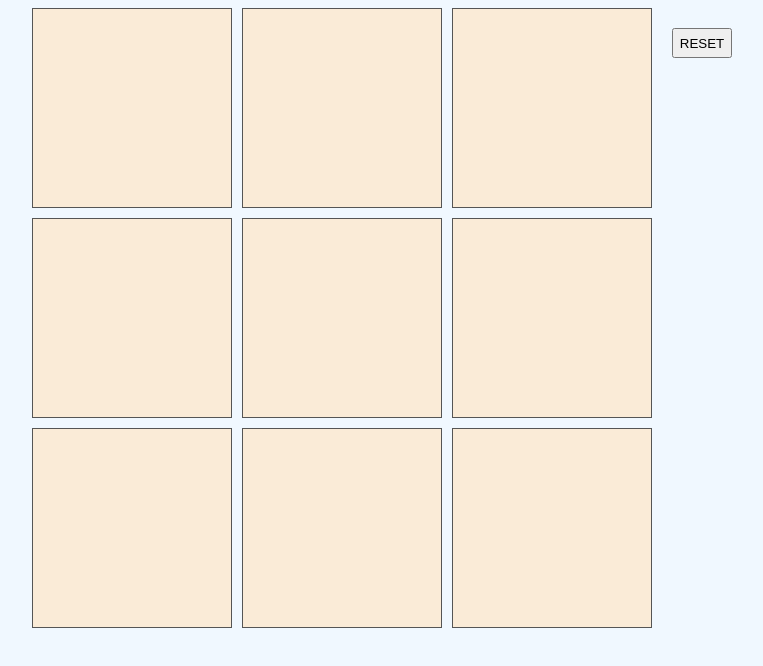
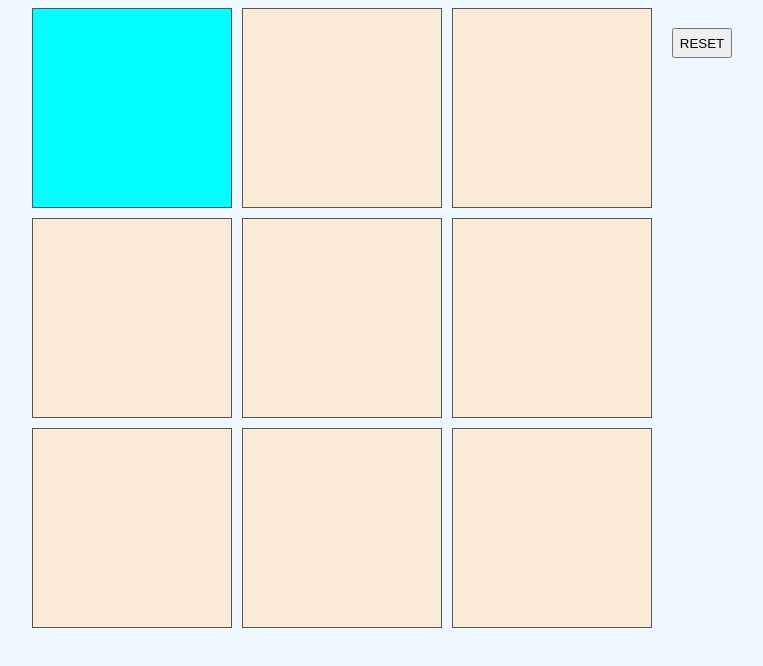
Before and after one commit to EricCSheppard/TicTacToe-Project-0, a plain HTML site: page index.html in a window 1280 px wide. Both pictures are taken after a click on the element 379 px from the left and 108 px from the top of the page. Shown: the whole page, without its empty margins (248-1011 px from the left). Drawn offline with Linux system fonts and the light colour scheme.

Commit message:
changes background of boxes when they are clicked

```diff
--- a/css/styles.css
+++ b/css/styles.css
@@ -28,3 +28,11 @@ button {
     font-family: Impact, Haettenschweiler, 'Arial Narrow Bold', sans-serif;
     cursor: pointer;
 }
+
+.X {
+    background-color:aqua;
+}
+
+.O {
+    background-color:blueviolet;
+}
--- a/js/app.js
+++ b/js/app.js
@@ -14,9 +14,8 @@
 // finds the reset button
 const reset = document.querySelector('#reset')
 const container = document.querySelector('#container')
-
-const xClass = 'x'
-const oClass = 'o'
+const xClass = 'X'
+const oClass = 'O'
 const WinCon = [
     [1, 2, 3],
     [4, 5, 6],
@@ -28,19 +27,17 @@ const WinCon = [
     [3, 5, 7],
 ]
 let moves = 1
-let playerO = false
-
+let playerX = true
 
 
 const playBox = (event) => {
     const box = event.target
-    const currentClass = playerO ? oClass : xClass
+    const currentClass = playerX ? xClass : oClass
     placeMark(box, currentClass)
     moves ++
+    // console.log(playerX)
     playerTurn()
-    console.log('Number of moves:', moves)
-    console.log(playerO)
-
+    // console.log('Number of moves:', moves)
 }
 
 const placeMark = (box, currentClass) => {
@@ -48,12 +45,13 @@ const placeMark = (box, currentClass) => {
 }
 
 const playerTurn = () => {
-    if ((moves % 2) === 0 && moves !== 1) {
-        playerO = true
+    if ((moves % 2) === 0 && (moves !== 1)) {
+        playerX = false
     } else {
-        playerO = false
+        playerX = true
     }
 }
+
 
 // make game board and squares within
 const initialState = () => {
@@ -71,8 +69,8 @@ const initialState = () => {
 
 const resetGame = () => {
     console.log('pressed reset button')
-    moves = 0
-    playerO = false
+    moves = 1
+    playerX = true
     initialState()
 }
 
```
